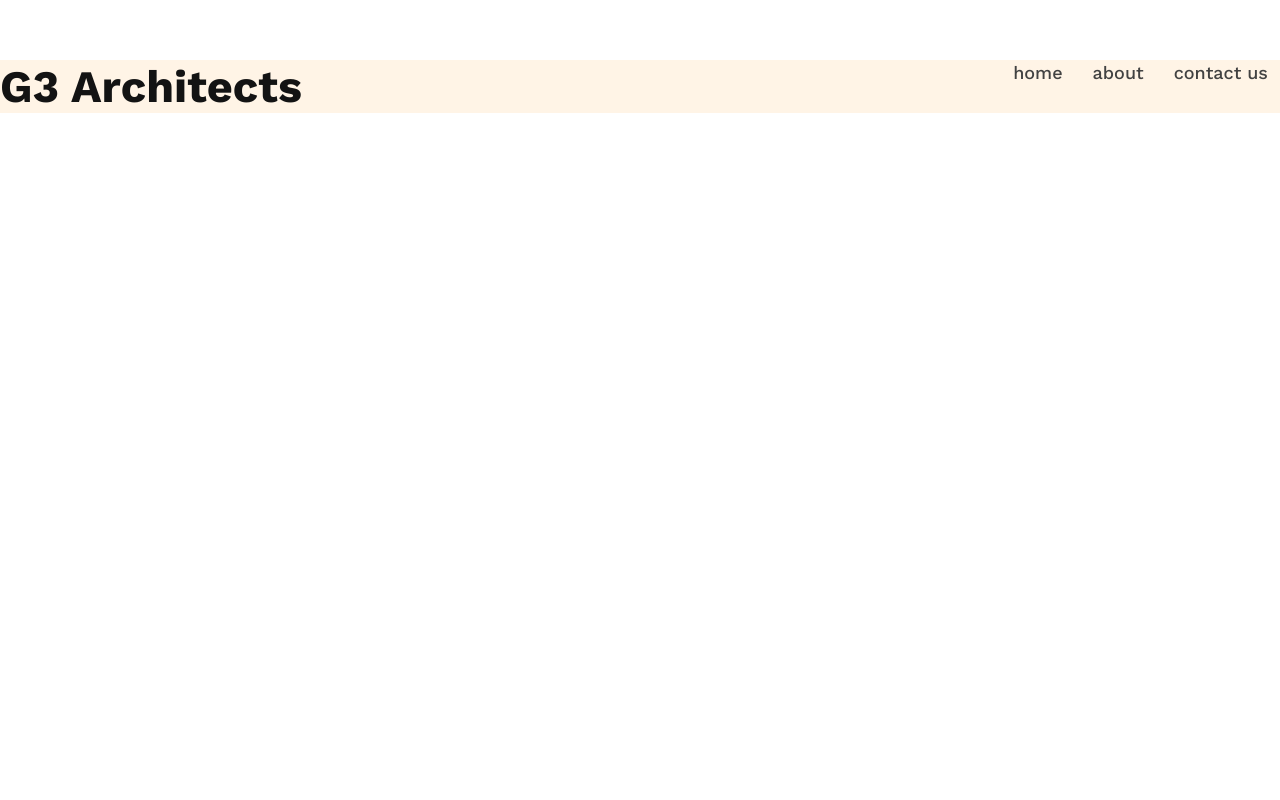
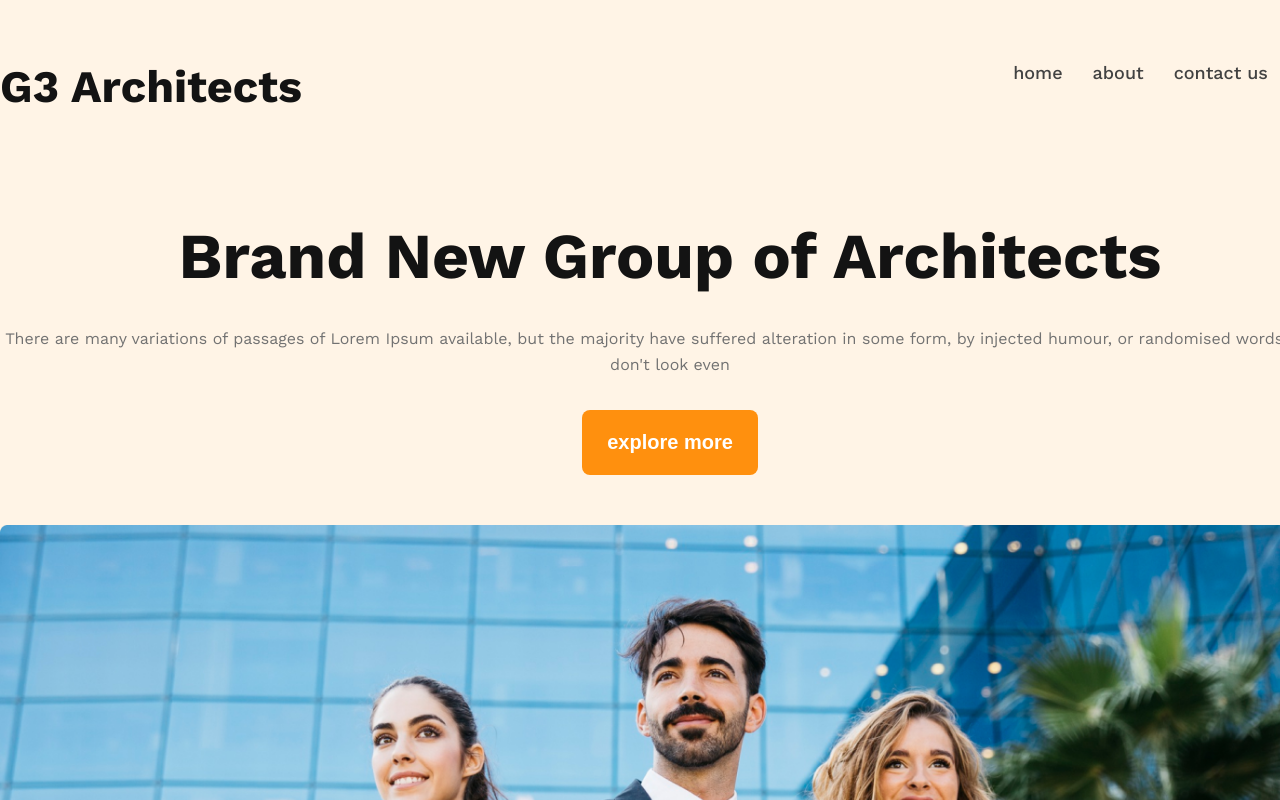
Before and after one commit to marufhasan77/architects, a plain HTML site: page index.html in a window 1280 px wide. Shown: the top 800 px of the page. Drawn offline with nearby package versions, Linux system fonts and the light colour scheme.

Commit message:
banner section complited

```diff
--- a/css/style.css
+++ b/css/style.css
@@ -8,6 +8,21 @@
 	--dark-06: #e7e7e7;
 	--dark-07: #f3f3f3;
 	--white-color: #fff;
+}
+button{
+	text-align: center;
+}
+.btn{
+	padding: 21px 25px;
+font-weight: 600;
+font-size: 20px;
+color: var(--white-color);
+border: none;
+border-radius: 8px;
+background-color:#FF900E;
+align-items: center;
+
+
 }
 body{
   font-family: "Work Sans", sans-serif;
@@ -33,16 +48,17 @@ header{
 .navber{
 	display: flex;
 	justify-content: space-between;
-	margin: 60px 0 105px;
 }
 .navber h3{
 font-weight: 700;
 font-size: 45px;
 color: var(--dark-01);
+margin: 60px 0 105px;
 }
 .list-item{
 	display: flex;
 	gap: 30px;
+	margin: 60px 0 105px;
 }
 .list-item li a{
 font-weight: 500;
@@ -51,3 +67,24 @@ line-height: 144%;
 color: var(--dark-02);
 }
 /* navber end */
+/* banner section start */
+.banner-cnt{
+	text-align: center;
+}
+#banner .banner-cnt h1{
+font-weight: 700;
+font-size: 64px;
+color: var(--dark-01);
+}
+#banner .banner-cnt p{
+font-weight: 400;
+font-size: 16px;
+line-height: 162%;
+color: var(--dark-03);
+margin: 32px 0;
+}
+#banner img{
+	width: 100%;
+	margin: 50px 0 34px;
+}
+/* banner section end */
--- a/index.html
+++ b/index.html
@@ -17,6 +17,16 @@
         <li><a href="#">login</a></li>
       </ul>
     </nav>
+    <!-- banner section start -->
+     <section id="banner">
+      <div class="banner-cnt">
+        <h1>Brand New Group of Architects </h1>
+        <p>There are many variations of passages of Lorem Ipsum available, but the majority have suffered alteration in some form, by injected humour, or randomised words which don't look even</p>
+        <button class="btn">explore more</button>
+      </div>
+      <img src="./images/banner.png" alt="">
+     </section>
+    <!-- banner section end -->
   </header>
   <main>
 
```
